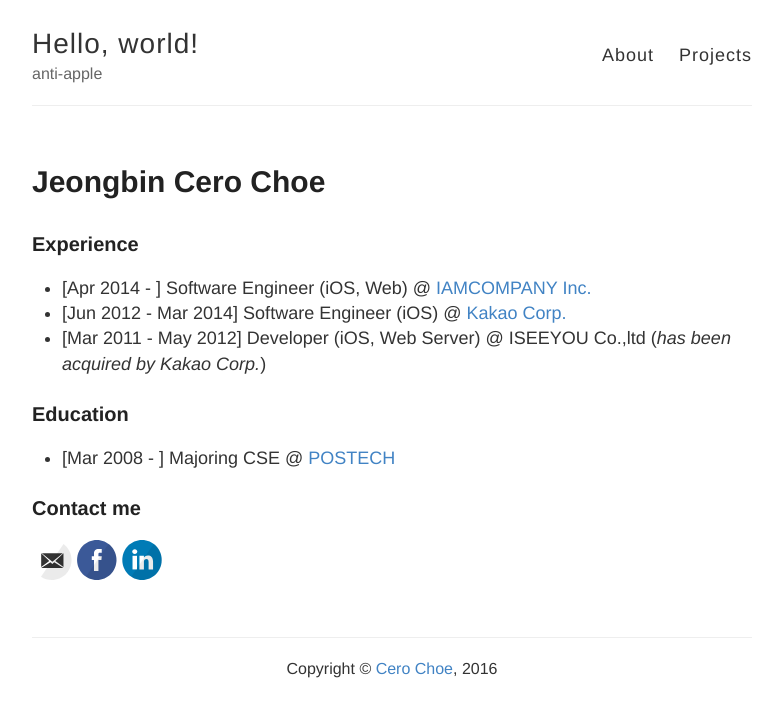
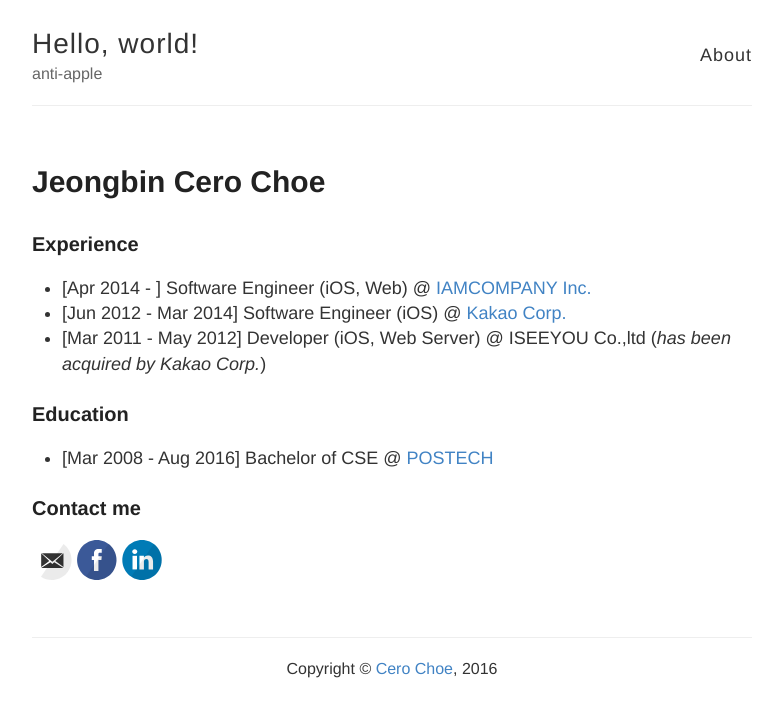
Before and after one commit to cerochoe/cerochoe.github.io, a Jekyll site: the page built from about.md, in a window 1280 px wide. Shown: the top 717 px of the page, without its empty margins (248-1031 px from the left). Built offline with Jekyll 4.4.1, drawn with Linux system fonts in a browser that asks for light colours.

Commit message:
Update about

```diff
--- a/_layouts/default.html
+++ b/_layouts/default.html
@@ -28,7 +28,6 @@
 
           <nav>
             <a href="{{ site.baseurl }}/about">About</a>
-            <a href="{{ site.baseurl }}/projects">Projects</a>
           </nav>
         </header>
       </div>
--- a/about.md
+++ b/about.md
@@ -11,7 +11,7 @@
 * [Mar 2011 - May 2012] Developer (iOS, Web Server) @ ISEEYOU Co.,ltd (*has been acquired by Kakao Corp.*)
 
 ### Education ###
-* [Mar 2008 - ] Majoring CSE @ <a href="http://www.postech.edu" target="blank">POSTECH</a>
+* [Mar 2008 - Aug 2016] Bachelor of CSE @ <a href="http://www.postech.edu" target="blank">POSTECH</a>
 
 ### Contact me ###
 <a href="mailto:me@cero.kr"><i class="svg-icon email"></i></a>
```
